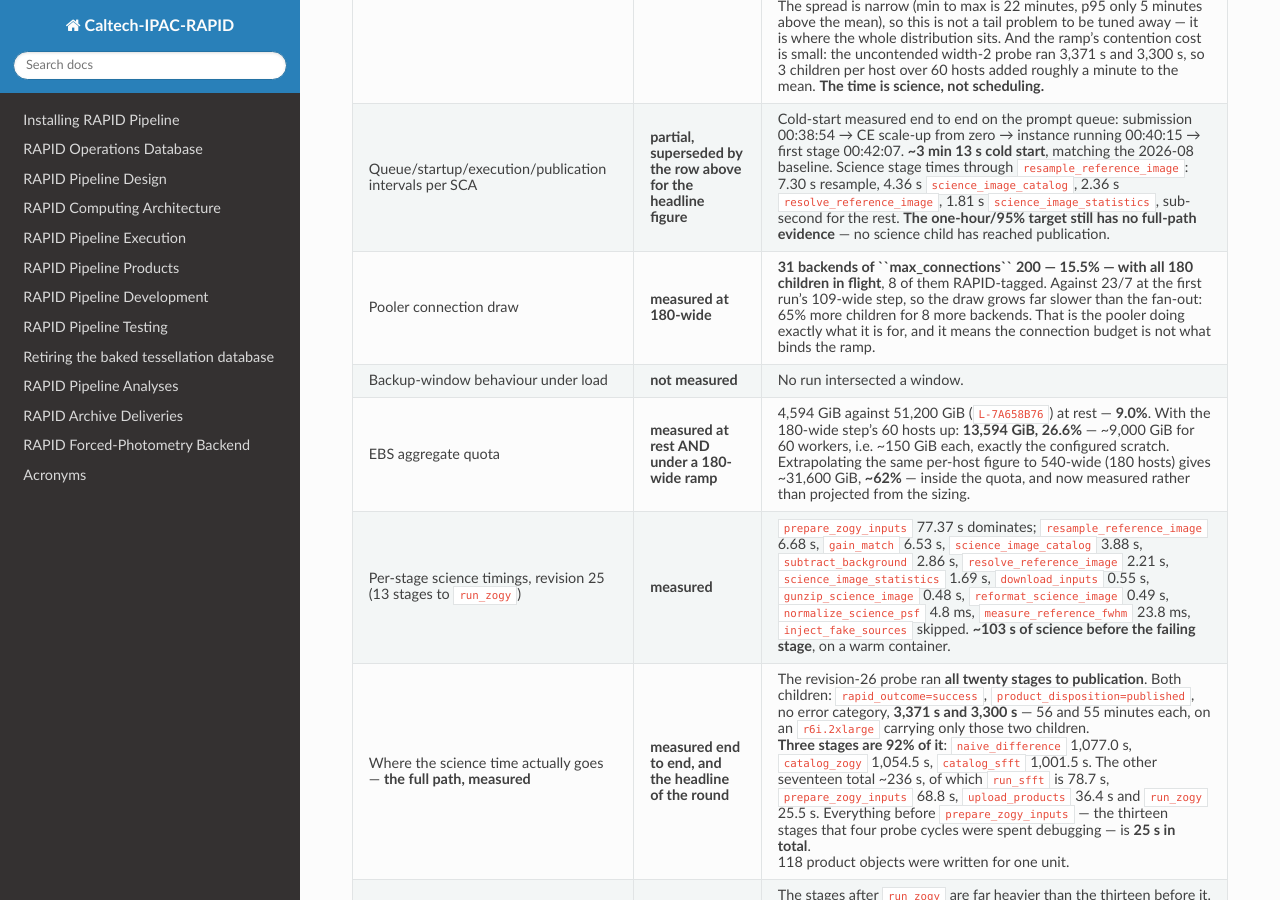
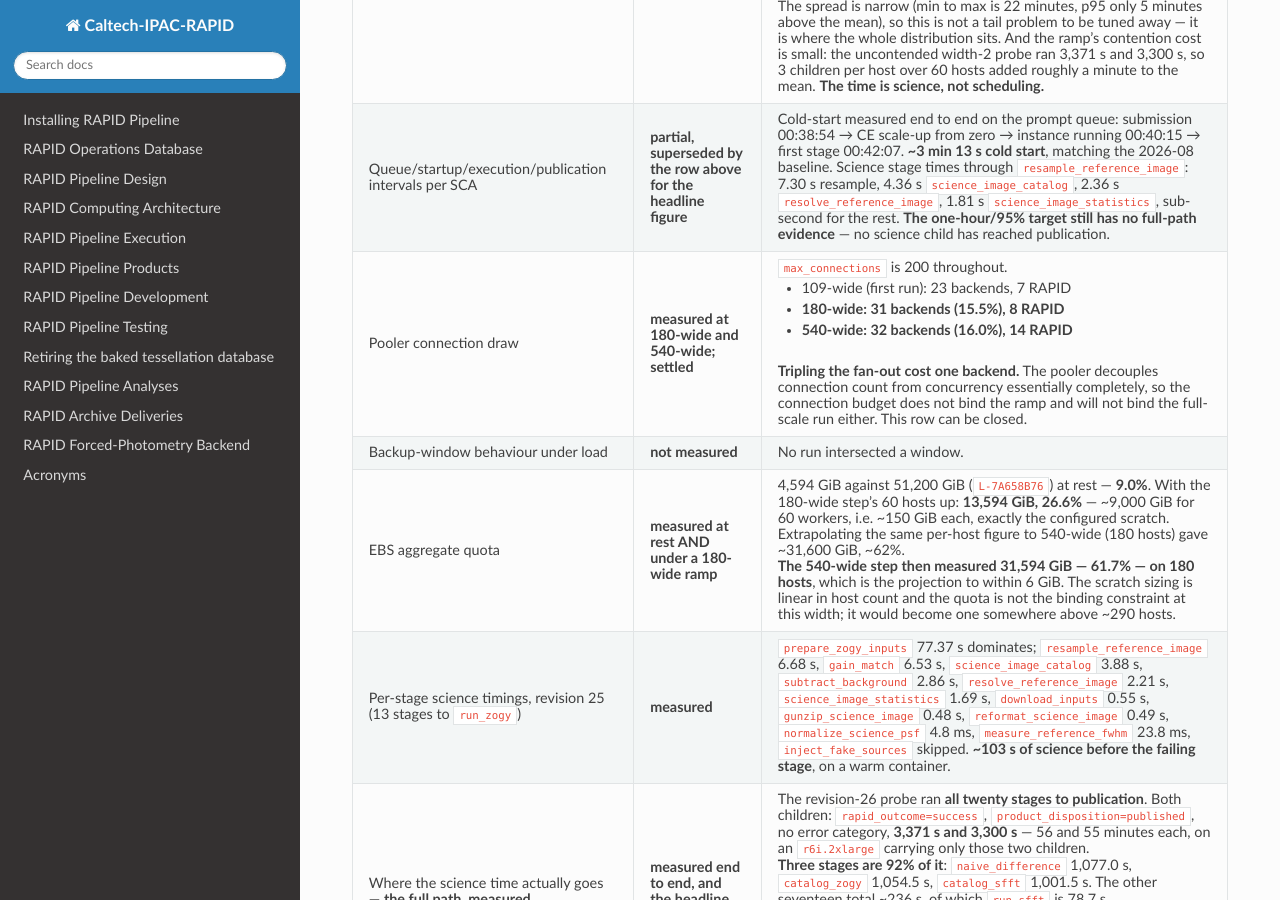
Before and after one commit to Caltech-IPAC/rapid, a Sphinx documentation site: the page built from docs/source/dev/q9_fix_round.rst, in a window 1280 px wide and 900 px high, scrolled down 5228 px. Built offline with Sphinx 7.4.7 and the Read the Docs theme 3.1.0, drawn with Linux system fonts in a browser that asks for light colours.

Commit message:
docs: 540-wide confirms the EBS projection and closes the pooler question
EBS: 31,594 GiB (61.7%) on 180 hosts, against a projection of ~31,600
made from the 180-wide reading. The scratch sizing is linear in host
count; the quota would bind somewhere above ~290 hosts, not here.

Pooler: 32 backends at 540-wide against 31 at 180-wide. Tripling the
fan-out cost one backend, which decouples connection count from
concurrency essentially completely. That row can be closed — the
connection budget does not bind the ramp and will not bind the
full-scale run.

Co-Authored-By: Claude Opus 5 <noreply@anthropic.com>
Claude-Session: https://claude.ai/code/session_0171Nyu9f4jFHak4w8HopTAL

```diff
--- a/docs/source/dev/q9_fix_round.rst
+++ b/docs/source/dev/q9_fix_round.rst
@@ -365,13 +365,17 @@ measurements are the first run's, carried forward, and remain
        **The one-hour/95% target still has no full-path evidence** — no
        science child has reached publication.
    * - Pooler connection draw
-     - **measured at 180-wide**
-     - **31 backends of ``max_connections`` 200 — 15.5% — with all 180
-       children in flight**, 8 of them RAPID-tagged. Against 23/7 at the
-       first run's 109-wide step, so the draw grows far slower than the
-       fan-out: 65% more children for 8 more backends. That is the
-       pooler doing exactly what it is for, and it means the connection
-       budget is not what binds the ramp.
+     - **measured at 180-wide and 540-wide; settled**
+     - ``max_connections`` is 200 throughout.
+
+       * 109-wide (first run): 23 backends, 7 RAPID
+       * **180-wide: 31 backends (15.5%), 8 RAPID**
+       * **540-wide: 32 backends (16.0%), 14 RAPID**
+
+       **Tripling the fan-out cost one backend.** The pooler decouples
+       connection count from concurrency essentially completely, so the
+       connection budget does not bind the ramp and will not bind the
+       full-scale run either. This row can be closed.
    * - Backup-window behaviour under load
      - **not measured**
      - No run intersected a window.
@@ -381,8 +385,13 @@ measurements are the first run's, carried forward, and remain
        With the 180-wide step's 60 hosts up: **13,594 GiB, 26.6%** —
        ~9,000 GiB for 60 workers, i.e. ~150 GiB each, exactly the
        configured scratch. Extrapolating the same per-host figure to
-       540-wide (180 hosts) gives ~31,600 GiB, **~62%** — inside the
-       quota, and now measured rather than projected from the sizing.
+       540-wide (180 hosts) gave ~31,600 GiB, ~62%.
+
+       **The 540-wide step then measured 31,594 GiB — 61.7% — on 180
+       hosts**, which is the projection to within 6 GiB. The scratch
+       sizing is linear in host count and the quota is not the binding
+       constraint at this width; it would become one somewhere above
+       ~290 hosts.
    * - Per-stage science timings, revision 25 (13 stages to ``run_zogy``)
      - **measured**
      - ``prepare_zogy_inputs`` 77.37 s dominates; ``resample_reference_image``
```
